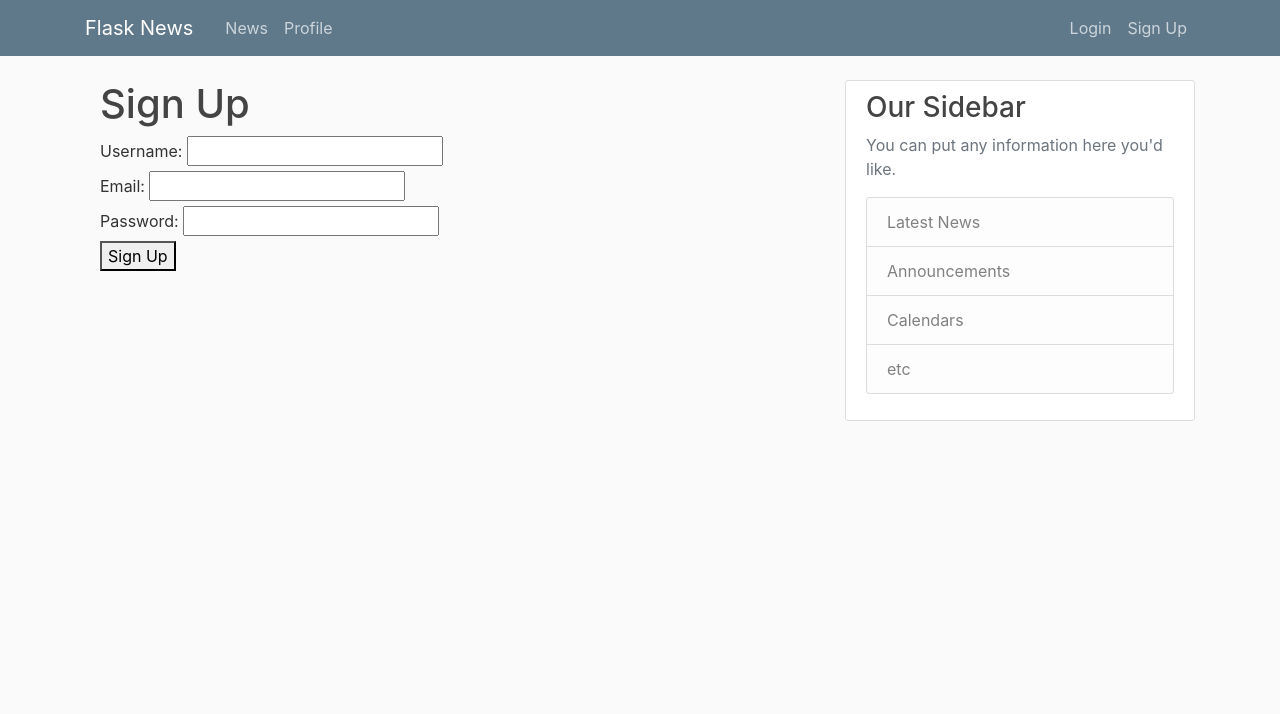
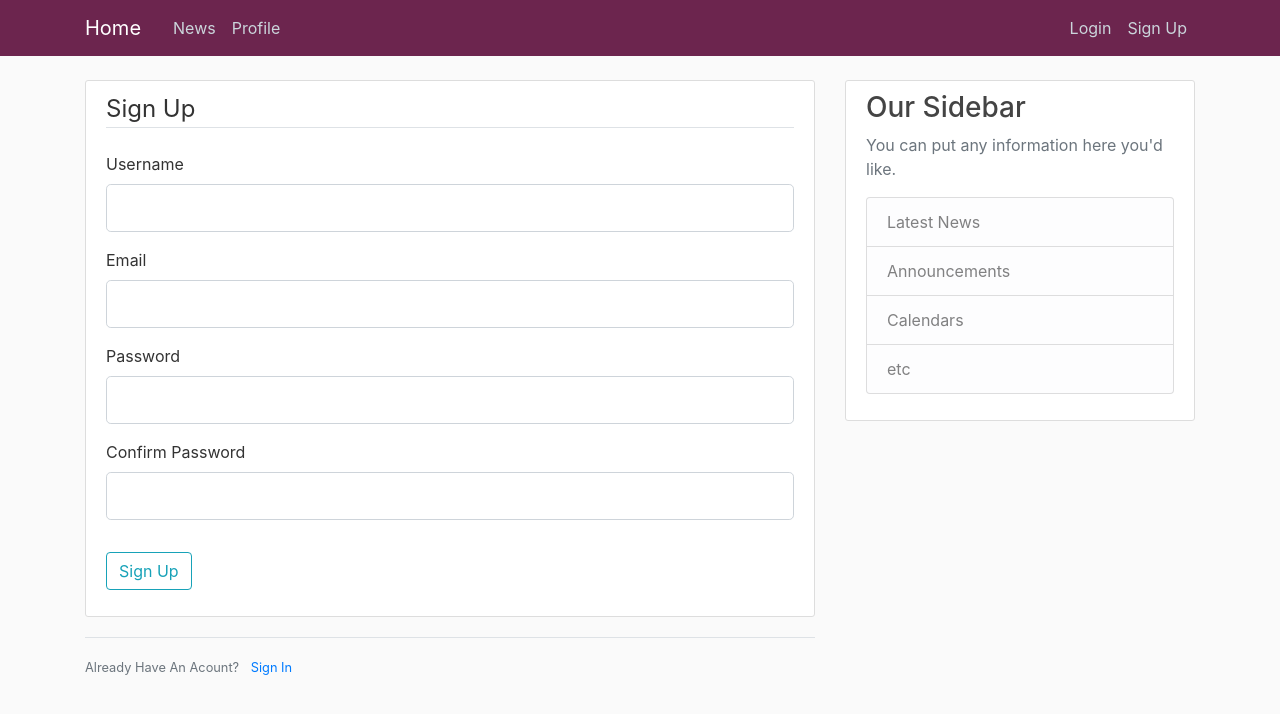
Before and after one commit to sophiakeezel/NewsWebApp, a Flask app: page /signup in a window 1280 px wide. Shown: the top 714 px of the page. Run offline with Flask 3, Linux system fonts and the light colour scheme.

Commit message:
login and signup functionality

```diff
--- a/app.py
+++ b/app.py
@@ -1,9 +1,8 @@
-from flask import Flask, render_template, url_for
-from os import environ
-from flask import session
+from flask import Flask, render_template, url_for, flash, redirect
+from forms import RegistrationForm, LoginForm
 app = Flask(__name__)
 
-app.secret_key = environ.get('SECRET_KEY')  # or set it to a strong random value
+app.config['SECRET_KEY'] = 'f1ee99c26312b0d9372e20484cc991c4'
 
 # dummy data for testing
 news_data = [
@@ -18,14 +17,25 @@ news_data = [
 user_profile = {"username": "john_doe", "email": "john@example.com"}  # Dummy user profile data
 
 # Route for the Sign Up page
-@app.route('/signup')
+@app.route('/signup', methods=['GET', 'POST'])
 def signup():
-    return render_template('signup.html')  # Render the HTML template for Sign Up
+    form = RegistrationForm()
+    if form.validate_on_submit():
+        flash(f'Account created for {form.username.data}!', 'success')
+        return redirect(url_for('newsfeed'))
+    return render_template('signup.html', title='Register', form=form)
 
 # Route for the Login page
-@app.route('/login')
+@app.route('/login', methods=['GET', 'POST'])
 def login():
-    return render_template('login.html', news_data=news_data)
+    form = LoginForm()
+    if form.validate_on_submit():
+        if form.email.data == 'admin@blog.com' and form.password.data == 'password':
+            flash('You have been logged in!', 'success')
+            return redirect(url_for('newsfeed'))
+        else:
+            flash('Login Unsuccessful. Please check username and password', 'danger')
+    return render_template('login.html', title='Login', form=form)
 
 # Route for the News Feed page
 @app.route('/')
--- /dev/null
+++ b/forms.py
@@ -0,0 +1,20 @@
+from flask_wtf import FlaskForm
+from wtforms import StringField, PasswordField, SubmitField, BooleanField
+from wtforms.validators import DataRequired, Length, Email, EqualTo
+
+class RegistrationForm(FlaskForm):
+    username = StringField('Username',
+                           validators=[DataRequired(), Length(min=2, max=20 )])
+    email = StringField('Email',
+                        validators=[DataRequired(), Email()])
+    password = PasswordField('Password', validators=[DataRequired()])
+    confirm_password = PasswordField('Confirm Password',
+                                     validators=[DataRequired(), EqualTo('password')])
+    submit = SubmitField('Sign Up')
+
+class LoginForm(FlaskForm):
+    email = StringField('Email',
+                        validators=[DataRequired(), Email()])
+    password = PasswordField('Password', validators=[DataRequired()])
+    remember = BooleanField('Remember Me')
+    submit = SubmitField('Login')
--- a/static/main.css
+++ b/static/main.css
@@ -9,7 +9,7 @@ body {
   }
 
   .bg-steel {
-    background-color: #5f788a;
+    background-color: #6c254e;
   }
 
   .site-header .navbar-nav .nav-link {
--- a/templates/layout.html
+++ b/templates/layout.html
@@ -17,19 +17,19 @@
     <header class="site-header">
         <nav class="navbar navbar-expand-md navbar-dark bg-steel fixed-top">
           <div class="container">
-            <a class="navbar-brand mr-4" href="/">Flask News</a>
+            <a class="navbar-brand mr-4" href="/">Home</a>
             <button class="navbar-toggler" type="button" data-toggle="collapse" data-target="#navbarToggle" aria-controls="navbarToggle" aria-expanded="false" aria-label="Toggle navigation">
               <span class="navbar-toggler-icon"></span>
             </button>
             <div class="collapse navbar-collapse" id="navbarToggle">
               <div class="navbar-nav mr-auto">
-                <a class="nav-item nav-link" href="/">News</a>
-                <a class="nav-item nav-link" href="/profile">Profile</a>
+                <a class="nav-item nav-link" href="{{ url_for('newsfeed') }}">News</a>
+                <a class="nav-item nav-link" href="{{ url_for('profile') }}">Profile</a>
               </div>
               <!-- Navbar Right Side -->
               <div class="navbar-nav">
-                <a class="nav-item nav-link" href="/login">Login</a>
-                <a class="nav-item nav-link" href="/signup">Sign Up</a>
+                <a class="nav-item nav-link" href="{{ url_for('login') }}">Login</a>
+                <a class="nav-item nav-link" href="{{ url_for('signup') }}">Sign Up</a>
               </div>
             </div>
           </div>
@@ -38,6 +38,15 @@
       <main role="main" class="container">
         <div class="row">
           <div class="col-md-8">
+            {% with messages = get_flashed_messages(with_categories=true) %}
+              {% if messages %}
+                {% for category, message in messages %}
+                  <div class="alert alert-{{ category }}">
+                    {{ message }}
+                  </div>
+                {% endfor %}
+              {% endif %}
+            {% endwith %}
             {% block content %}{% endblock %}
           </div>
           <div class="col-md-4">
--- a/templates/signup.html
+++ b/templates/signup.html
@@ -1,20 +1,72 @@
 {% extends "layout.html" %}
+{% block content %}
+    <div class="content-section">
+        <form action="" method="POST">
+            {{ form.hidden_tag() }}
+            <fieldset class="form-group">
+                <legend class="border-bottom mb-4">Sign Up</legend>
+                <div class="form-group">
+                    {{ form.username.label(class="form-control-label") }}
 
-{% block content %}
-<div class="container">
-    <h1>Sign Up</h1>
-    <form action="/signup" method="POST">
-        <!-- Form fields for user registration -->
-        <label for="username">Username:</label>
-        <input type="text" id="username" name="username" required><br>
-
-        <label for="email">Email:</label>
-        <input type="email" id="email" name="email" required><br>
-
-        <label for="password">Password:</label>
-        <input type="password" id="password" name="password" required><br>
-
-        <button type="submit">Sign Up</button>
-    </form>
-</div>
+                    {% if form.username.errors %}
+                        {{ form.username(class="form-control form-control-lg is-invalid") }}
+                        <div class="invalid-feedback">
+                            {% for errors in form.username.errors %}
+                                <span>{{ error }}</span>
+                            {% endfor %}
+                        </div>
+                        {% else %}
+                            {{ form.username(class="form-control form-control-lg") }}
+                    {% endif %}
+                </div>
+                <div class="form-group">
+                    {{ form.email.label(class="form-control-label") }}
+                    {% if form.email.errors %}
+                        {{ form.email(class="form-control form-control-lg is-invalid") }}
+                        <div class="invalid-feedback">
+                            {% for errors in form.email.errors %}
+                                <span>{{ error }}</span>
+                            {% endfor %}
+                        </div>
+                        {% else %}
+                            {{ form.email(class="form-control form-control-lg") }}
+                    {% endif %}
+                </div>
+                <div class="form-group">
+                    {{ form.password.label(class="form-control-label") }}
+                    {% if form.password.errors %}
+                        {{ form.password(class="form-control form-control-lg is-invalid") }}
+                        <div class="invalid-feedback">
+                            {% for errors in form.password.errors %}
+                                <span>{{ error }}</span>
+                            {% endfor %}
+                        </div>
+                        {% else %}
+                            {{ form.password(class="form-control form-control-lg") }}
+                    {% endif %}
+                </div>
+                <div class="form-group">
+                    {{ form.confirm_password.label(class="form-control-label") }}
+                    {% if form.confirm_password.errors %}
+                        {{ form.confirm_password(class="form-control form-control-lg is-invalid") }}
+                        <div class="invalid-feedback">
+                            {% for errors in form.confirm_password.errors %}
+                                <span>{{ error }}</span>
+                            {% endfor %}
+                        </div>
+                        {% else %}
+                            {{ form.confirm_password(class="form-control form-control-lg") }}
+                    {% endif %}
+                </div>
+            </fieldset>
+            <div class="form-group">
+                {{ form.submit(class="btn btn-outline-info") }}
+            </div>
+        </form>
+    </div>
+    <div class="border-top pt-3">
+        <small class="text-muted">
+            Already Have An Acount? <a class="ml-2" href="{{ url_for('login') }}">Sign In</a>
+        </small>
+    </div>
 {% endblock %}
```
Also changed, not shown: templates/login.html (+49 -15 lines), news_database.db (deleted).
